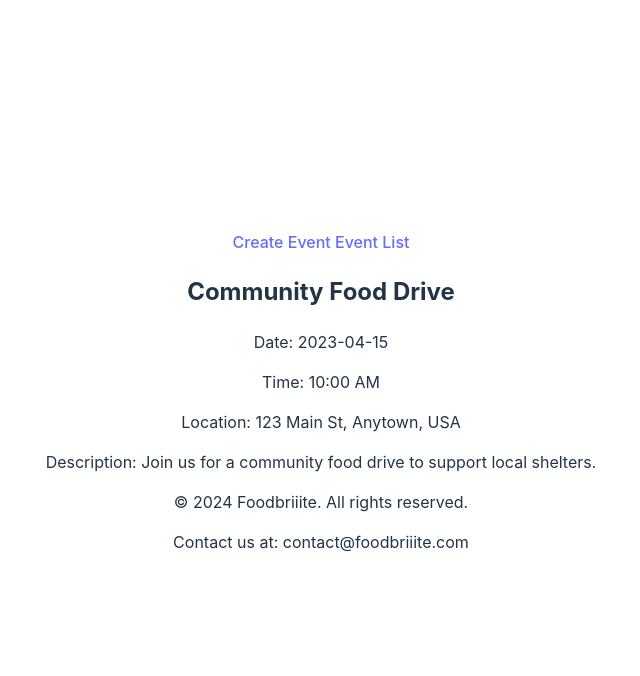
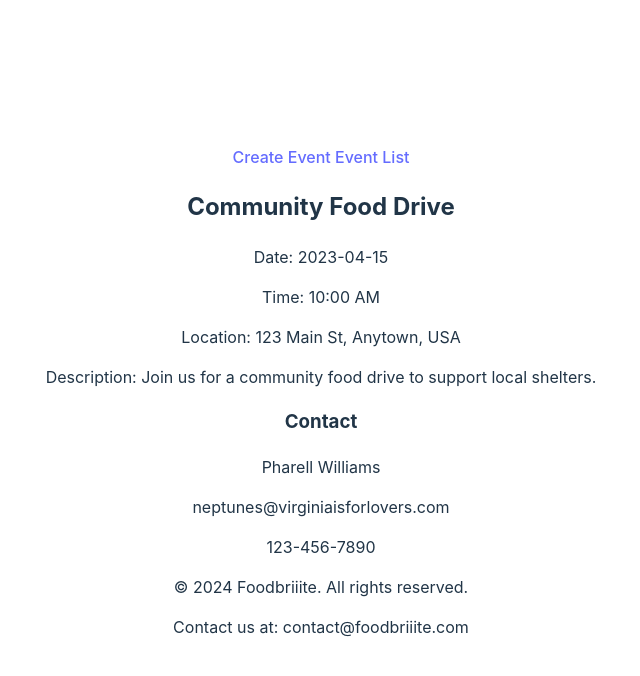
Before and after one commit to SaraM09/hackathon-1-front-end, a React (Vite) app: page /events/1 in a window 1280 px wide. Shown: the top 676 px of the page, without its empty margins (319-959 px from the left). Built offline with nearby package versions, Linux system fonts and the light colour scheme.

Commit message:
added contact object to event list component, and rendered contact info in event details component

```diff
--- a/src/components/DonationEventDetails.jsx
+++ b/src/components/DonationEventDetails.jsx
@@ -10,6 +10,7 @@ const DonationEventDetails = () => {
     useEffect(() => {
         const event = allEventsData.find(event => event.id === parseInt(eventId)); // Find matching event
         setEventData(event); // Update state with found event data
+
       }, [eventId]);
 
       if (!eventData) {
@@ -24,6 +25,16 @@ const DonationEventDetails = () => {
        <p>Time: {eventData.time}</p>
        <p>Location: {eventData.location}</p>
        <p>Description: {eventData.description}</p>
+        {/* Contact information (optional) */}
+        {eventData.contact && (
+        <div>
+          <h3>Contact</h3>
+          <p>{eventData.contact.name}</p>
+          <p>{eventData.contact.email}</p>
+          {/* Phone number, website, etc. can be added here */}
+          <p>{eventData.contact.phoneNumber}</p>
+        </div>
+      )}
 
 
 
--- a/src/components/DonationEventList.jsx
+++ b/src/components/DonationEventList.jsx
@@ -10,6 +10,11 @@ const eventsData = [
     location: "123 Main St, Anytown, USA",
     description:
       "Join us for a community food drive to support local shelters.",
+      contact: {
+      name: "Pharell Williams",
+      email: "neptunes@virginiaisforlovers.com",
+      phoneNumber: "123-456-7890"
+      }
   },
   {
     id: 2,
@@ -19,6 +24,11 @@ const eventsData = [
     location: "456 Elm St, Michigan, USA",
     description:
       "Join us for a community pizza party to support local shelters.",
+      contact: {
+      name: "Missy Elliot",
+      email: "bdonkbdonk@lifesabeach.com",
+      phoneNumber: "234-567-8901"
+      }
   },
   // Add more events as needed
 ];
```
